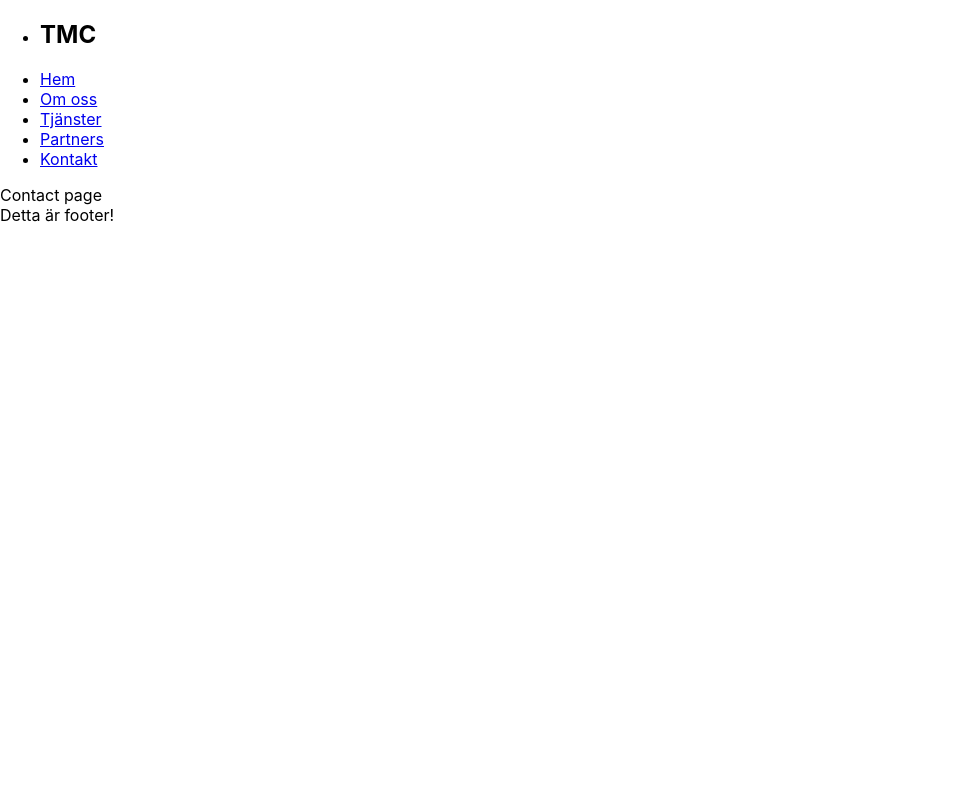
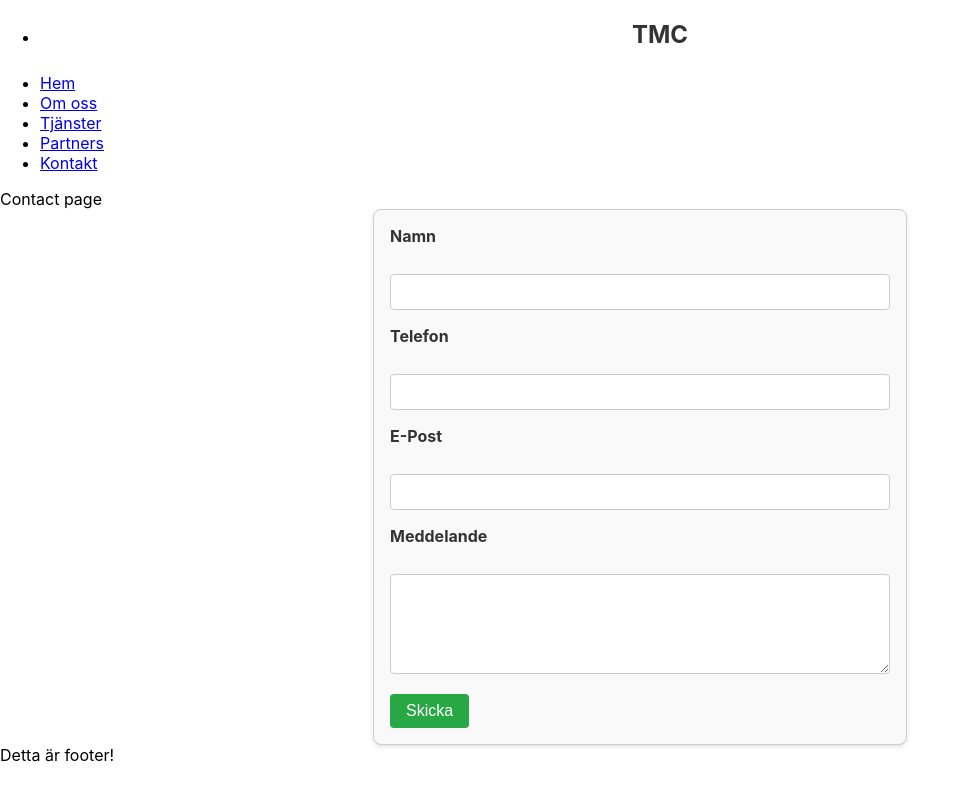
Before and after one commit to valle1336/project1_frontend, a React (Create React App) app in the folder project1-frontend/: page /contact in a window 1280 px wide. Shown: the whole page, without its empty margins (0-969 px from the left). Built offline with nearby package versions, Linux system fonts and the light colour scheme.

Commit message:
Message form added

```diff
--- /dev/null
+++ b/project1-frontend/src/views/Contact.css
@@ -0,0 +1,67 @@
+/* Styla hela formulärsektionen */
+form {
+  width: 100%;
+  max-width: 500px;
+  margin: auto;
+  padding: 1rem;
+  border: 1px solid #ccc;
+  border-radius: 8px;
+  background-color: #f9f9f9;
+  box-shadow: 0 2px 4px rgba(0, 0, 0, 0.1);
+}
+
+/* Styla varje formulärfält */
+form div {
+  margin-bottom: 1rem;
+}
+
+/* Styla etiketter */
+label {
+  display: block;
+  font-weight: bold;
+  margin-bottom: 0.5rem;
+  color: #333;
+}
+
+/* Styla input-fält och textarea */
+input[type="text"],
+input[type="tel"],
+input[type="email"],
+textarea {
+  width: 100%;
+  padding: 0.5rem;
+  border: 1px solid #ccc;
+  border-radius: 4px;
+  font-size: 1rem;
+  box-sizing: border-box;
+}
+
+/* Anpassa textarea-storlek */
+textarea {
+  height: 100px;
+  resize: vertical;
+}
+
+/* Styla submit-knappen */
+button {
+  display: inline-block;
+  padding: 0.5rem 1rem;
+  border: none;
+  border-radius: 4px;
+  background-color: #28a745;
+  color: white;
+  font-size: 1rem;
+  cursor: pointer;
+  transition: background-color 0.3s ease;
+}
+
+button:hover {
+  background-color: #218838;
+}
+
+/* Styla rubriken */
+h1 {
+  text-align: center;
+  margin-bottom: 1.5rem;
+  color: #333;
+}
--- a/project1-frontend/src/views/Contact.jsx
+++ b/project1-frontend/src/views/Contact.jsx
@@ -1,9 +1,89 @@
 import React from "react";
+import { useState } from "react";
+import "./Contact.css";
 
 function Contact() {
+  const [formData, setFormData] = useState({
+    name: "",
+    phone: "",
+    email: "",
+    message: "",
+  });
+
+  const handleChange = (e) => {
+    const { name, value } = e.target;
+    setFormData((prevFormData) => ({
+      ...prevFormData,
+      [name]: value,
+    }));
+  };
+
+  const hanldeSubmission = (e) => {
+    e.preventDefault();
+    console.log("Form submitted:", formData);
+  };
+
   return (
     <>
       <div>Contact page</div>
+      <form onSubmit={hanldeSubmission}>
+        <div>
+          <label htmlFor="">Namn</label>
+          <br />
+          <input
+            type="text"
+            id="name"
+            name="name"
+            value={formData.name}
+            onChange={handleChange}
+            required
+          />
+          <br />
+        </div>
+
+        <div>
+          <label htmlFor="">Telefon</label>
+          <br />
+          <input
+            type="tel"
+            name="phone"
+            id="phone"
+            value={formData.phone}
+            onChange={handleChange}
+            required
+          />
+          <br />
+        </div>
+
+        <div>
+          <label htmlFor="">E-Post</label>
+          <br />
+          <input
+            type="email"
+            name="email"
+            id="email"
+            value={formData.email}
+            onChange={handleChange}
+            required
+          />
+          <br />
+        </div>
+
+        <div>
+          <label htmlFor="">Meddelande</label>
+          <br />
+          <textarea
+            type="message"
+            name="message"
+            id="message"
+            value={formData.message}
+            onChange={handleChange}
+            required
+          />
+        </div>
+
+        <button type="submit">Skicka</button>
+      </form>
     </>
   );
 }
```
